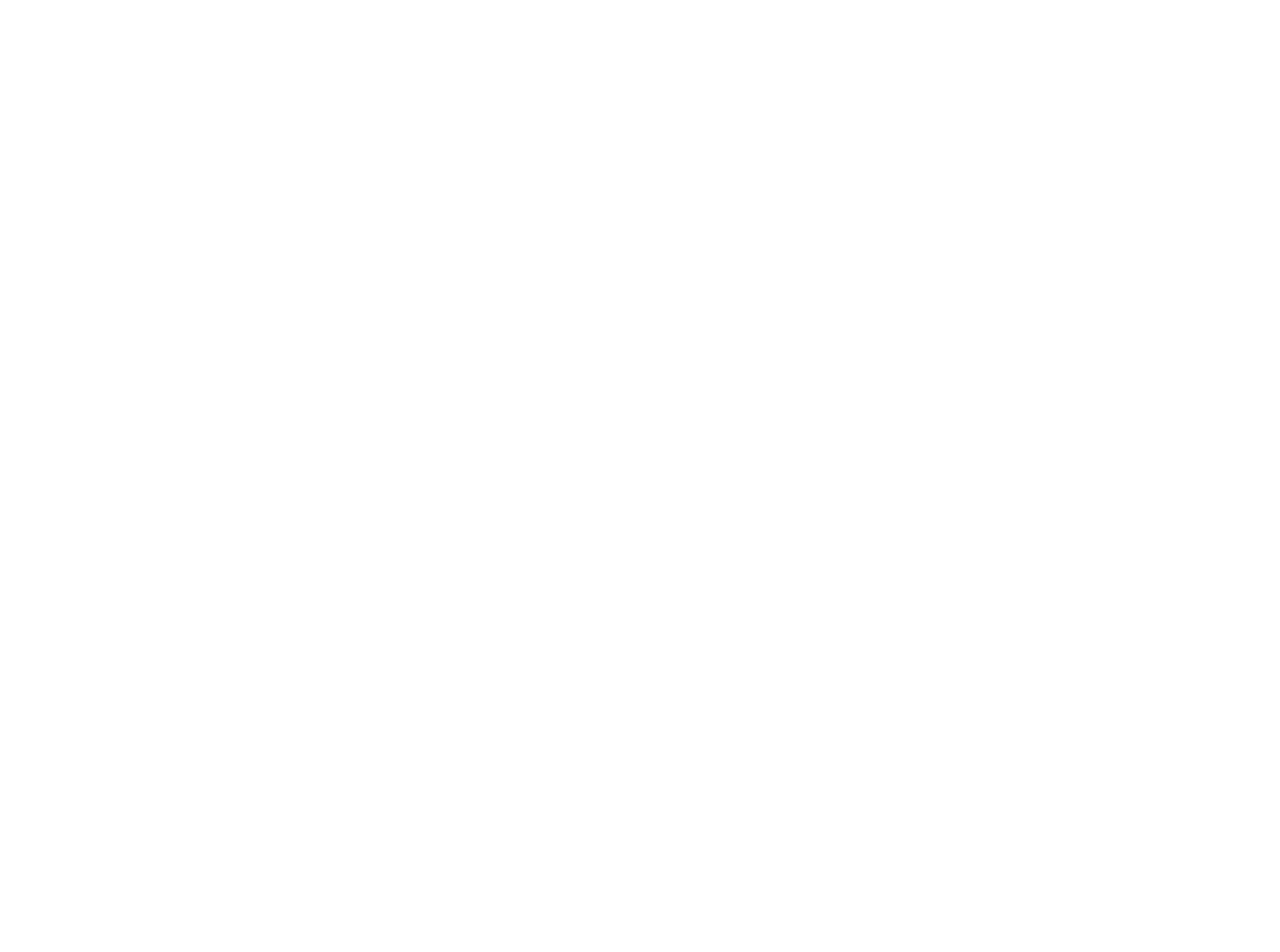
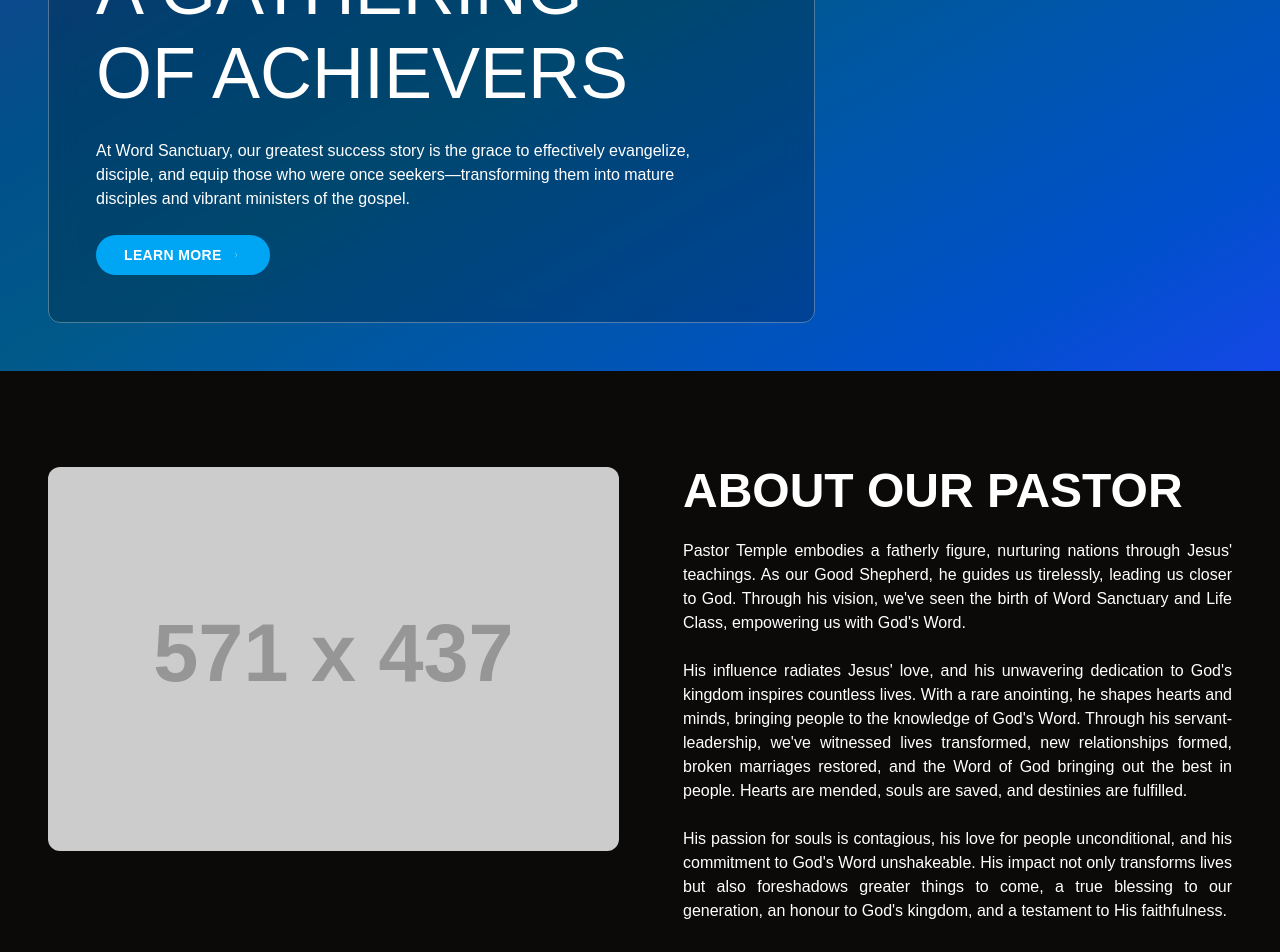
Before and after one commit to Word-Sanctuary/word-sanctuary-online-website, a Next.js app: page / in a window 1280 px wide. Shown: the part 2880-3832 px from the top of the page. Before the commit the page ends 2807 px from the top, so only its background shows below. Built offline with nearby package versions, Linux system fonts and the light colour scheme.

Commit message:
feat: Add A Gathering of Achievers and About Our Pastor sections with content and styling

```diff
--- a/src/app/page.tsx
+++ b/src/app/page.tsx
@@ -242,6 +242,51 @@
         </div>
       </section>
 
+      {/* A Gathering of Achievers Section */}
+      <section className="w-full min-h-[753px] bg-gradient-to-br from-blue-900 via-sky-800 to-blue-700 flex justify-center items-end">
+        <div className="w-full max-w-[1440px] h-[753px] p-12 inline-flex flex-col justify-end items-start gap-6">
+          <div className="p-12 bg-black/20 rounded-xl outline outline-1 outline-offset-[-1px] outline-white/30 backdrop-blur-md flex flex-col justify-start items-start gap-6">
+            <div className="w-[671px] justify-center text-white text-7xl font-normal uppercase leading-[84px]">
+              A gathering<br/>of achievers
+            </div>
+            <div className="w-[640px] justify-center text-white text-base font-normal leading-normal">
+              At Word Sanctuary, our greatest success story is the grace to effectively evangelize, disciple, and equip those who were once seekers—transforming them into mature disciples and vibrant ministers of the gospel.
+            </div>
+            <div className="h-10 px-7 py-2.5 bg-sky-500 rounded-[100px] inline-flex justify-center items-center gap-2">
+              <div className="justify-center text-white text-sm font-semibold tracking-wide">LEARN MORE</div>
+              <div className="w-3 h-3 relative overflow-hidden">
+                <svg className="w-2 h-1.5 absolute left-[2px] top-[3px] text-white" fill="none" stroke="currentColor" viewBox="0 0 24 24">
+                  <path strokeLinecap="round" strokeLinejoin="round" strokeWidth={1.5} d="M9 5l7 7-7 7" />
+                </svg>
+              </div>
+            </div>
+          </div>
+        </div>
+      </section>
+
+      {/* About Our Pastor Section */}
+      <section className="w-full bg-stone-950">
+        <div className="self-stretch px-12 py-24 inline-flex flex-col justify-start items-start gap-2.5">
+          <div className="self-stretch inline-flex justify-start items-start gap-16">
+            <img className="w-[571px] h-96 relative rounded-xl object-cover" src="https://placehold.co/571x437" alt="Pastor Temple" />
+            <div className="flex-1 self-stretch inline-flex flex-col justify-start items-start">
+              <div className="self-stretch flex-1 flex flex-col justify-start items-start gap-6">
+                <div className="self-stretch text-white text-5xl font-bold uppercase leading-none">
+                  ABOUT OUR PASTOR
+                </div>
+                <div className="self-stretch flex-1 text-justify justify-start text-white text-base font-normal leading-normal">
+                  Pastor Temple embodies a fatherly figure, nurturing nations through Jesus' teachings. As our Good Shepherd, he guides us tirelessly, leading us closer to God. Through his vision, we've seen the birth of Word Sanctuary and Life Class, empowering us with God's Word.
+                  <br/><br/>
+                  His influence radiates Jesus' love, and his unwavering dedication to God's kingdom inspires countless lives. With a rare anointing, he shapes hearts and minds, bringing people to the knowledge of God's Word. Through his servant-leadership, we've witnessed lives transformed, new relationships formed, broken marriages restored, and the Word of God bringing out the best in people. Hearts are mended, souls are saved, and destinies are fulfilled.
+                  <br/><br/>
+                  His passion for souls is contagious, his love for people unconditional, and his commitment to God's Word unshakeable. His impact not only transforms lives but also foreshadows greater things to come, a true blessing to our generation, an honour to God's kingdom, and a testament to His faithfulness.
+                </div>
+              </div>
+            </div>
+          </div>
+        </div>
+      </section>
+
     </div>
   );
 }
```
